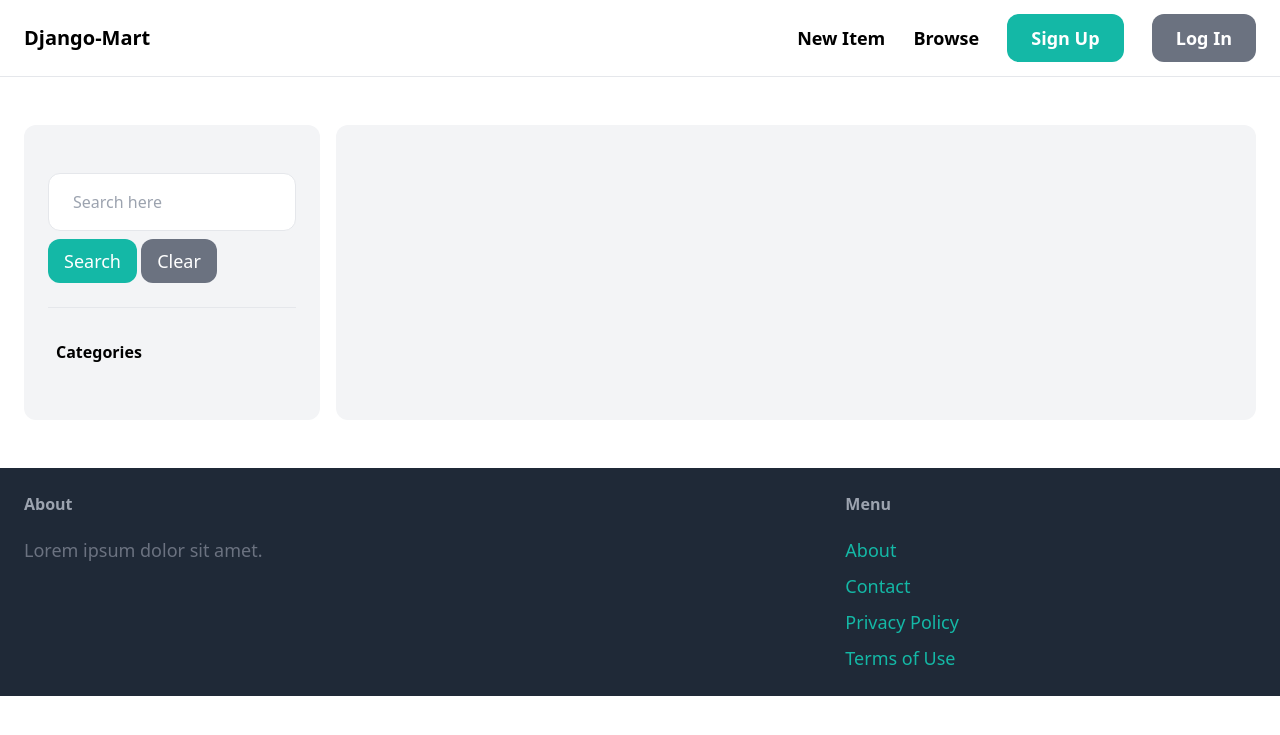
After one commit to gustavomotadev/django-generic-marketplace, a Django app: page /items/ in a window 1280 px wide. The commit adds this page. Shown: the top 735 px of the page. Run offline with Django 4.2, Linux system fonts and the light colour scheme; data that the repository does not hold is empty; some libraries are stand-ins or nearby versions.

Commit message:
Search OK

```diff
--- a/djangomart/core/templates/core/base.html
+++ b/djangomart/core/templates/core/base.html
@@ -14,7 +14,7 @@
         <a href="/" class="text-xl font-semibold">Django-Mart</a>
         <div class="space-x-6">
             <a href="{% url "item:new" %}" class="text-lg font-semibold hover:text-gray-500">New Item</a>
-            <a href="#" class="text-lg font-semibold hover:text-gray-500">Browse</a>
+            <a href="{% url "item:items" %}" class="text-lg font-semibold hover:text-gray-500">Browse</a>
 
             {% if request.user.is_authenticated %}
                 <a href="{% url "dashboard:index" %}" class="text-lg font-semibold hover:text-gray-500">Dashboard</a>
--- /dev/null
+++ b/djangomart/item/templates/item/items.html
@@ -0,0 +1,62 @@
+{% extends "core/base.html" %}
+
+{% block title %}Browse{% endblock %}
+
+{% block content %}
+    <div class="mt-6 pb-6 grid grid-cols-4 gap-4">
+        <div class="cols-span-1 px-6 py-12 bg-gray-100 rounded-xl">
+            <form action="{% url "item:items" %}" method="get">
+                <!-- csrf_token is not needed in forms that do not cause state changes in the server when submitted -->
+
+                <div>
+                    <input name="query" type="text" class="w-full py-4 px-6 border rounded-xl" value="{{query}}" placeholder="Search here">
+                </div>
+
+                <div>
+                    <button type="submit" class="mt-2 py-2 px-4 text-lg bg-teal-500 text-white rounded-xl hover:bg-teal-700">Search</button>
+                    <a href="{% url "item:items" %}" class="mt-2 inline-block h-full py-2 px-4 text-lg bg-gray-500 text-white rounded-xl hover:bg-gray-700">Clear</a>
+                </div>
+            </form>
+
+            <hr class="my-6">
+
+            <p class="font-semibold py-2 px-2">Categories</p>
+
+            <ul>
+                {% for category in categories %}
+                    <li class="ml-4 py-2 px-2 hover:border-l-8 border-teal-500 rounded-md {% if category.id == category_id %}bg-gray-200{% endif %}">
+                        <a href="{% url "item:items" %}?query={{query}}&category={{category.id}}">{{category.name}}</a>
+                    </li>
+                {% endfor %}
+            </ul>
+        </div>
+
+        <div class="col-span-3 px-6 py-12 bg-gray-100 rounded-xl">
+
+            <div class="grid grid-cols-3 gap-3">
+
+                {% for item in items %}
+                    <div>
+                        <a href="{% url 'item:detail' item.id %}">
+                            <div>
+                                {% if item.image %}
+                                    <img src="{{item.image.url}}" class="rounded-xl w-full aspect-square object-cover">
+                                {% else %}
+                                    <div class="bg-gray-200 rounded-t-xl w-full aspect-square object-cover flex justify-center items-center">
+                                        <p class="text-2xl">No Image</p>
+                                    </div>
+                                {% endif %}
+                            </div>
+
+                            <div class="p-6 bg-white rounded-b-xl">
+                                <h2 class="text-2xl">{{item.name}}</h2>
+                                <p class="text-gray-500">Price: {{item.price}}</p>
+                            </div>
+                        </a>
+                    </div>
+                {% endfor %}
+
+            </div>
+        </div>
+    </div>
+{% endblock %}
--- a/djangomart/item/urls.py
+++ b/djangomart/item/urls.py
@@ -9,4 +9,5 @@ urlpatterns = [
     path('<int:pk>/', views.detail, name='detail'),
     path('<int:pk>/delete/', views.delete, name='delete'),
     path('<int:pk>/edit/', views.edit, name='edit'),
+    path('', views.items, name='items'),
 ]
--- a/djangomart/item/views.py
+++ b/djangomart/item/views.py
@@ -1,7 +1,8 @@
 from django.shortcuts import render, get_object_or_404, redirect
 from django.contrib.auth.decorators import login_required
+from django.db.models import Q
 
-from .models import Item
+from .models import Item, Category
 from .forms import NewItemForm, EditItemForm
 
 def detail(request, pk):
@@ -65,3 +66,27 @@ def edit(request, pk):
         'form': form,
         'title': 'Edit Item',
     })
+
+# make this have offset and limit for pagination
+
+def items(request):
+    query = request.GET.get('query', '')
+    category_id = request.GET.get('category', '')
+    items = Item.objects.filter(is_sold=False)
+    categories = Category.objects.all()
+
+    if category_id.isnumeric():
+        category_id = int(category_id)
+
+        items = items.filter(category_id=category_id)
+
+    # using Q to check if either name or description contain the query
+    if query:
+        items = items.filter(Q(name__icontains=query) | Q(description__icontains=query))
+
+    return render(request, 'item/items.html', {
+        'items': items,
+        'query': query,
+        'categories': categories,
+        'category_id': category_id,
+    })
```
